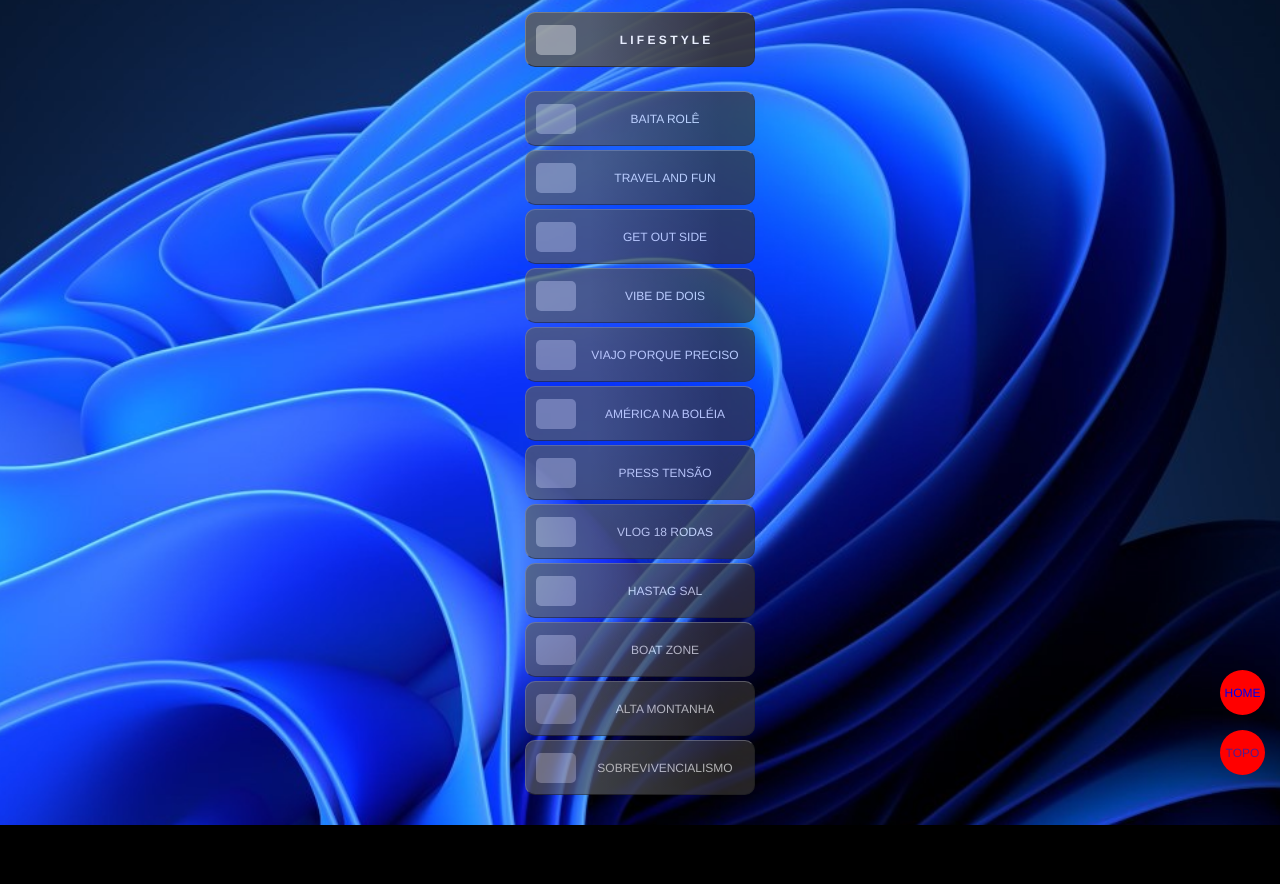
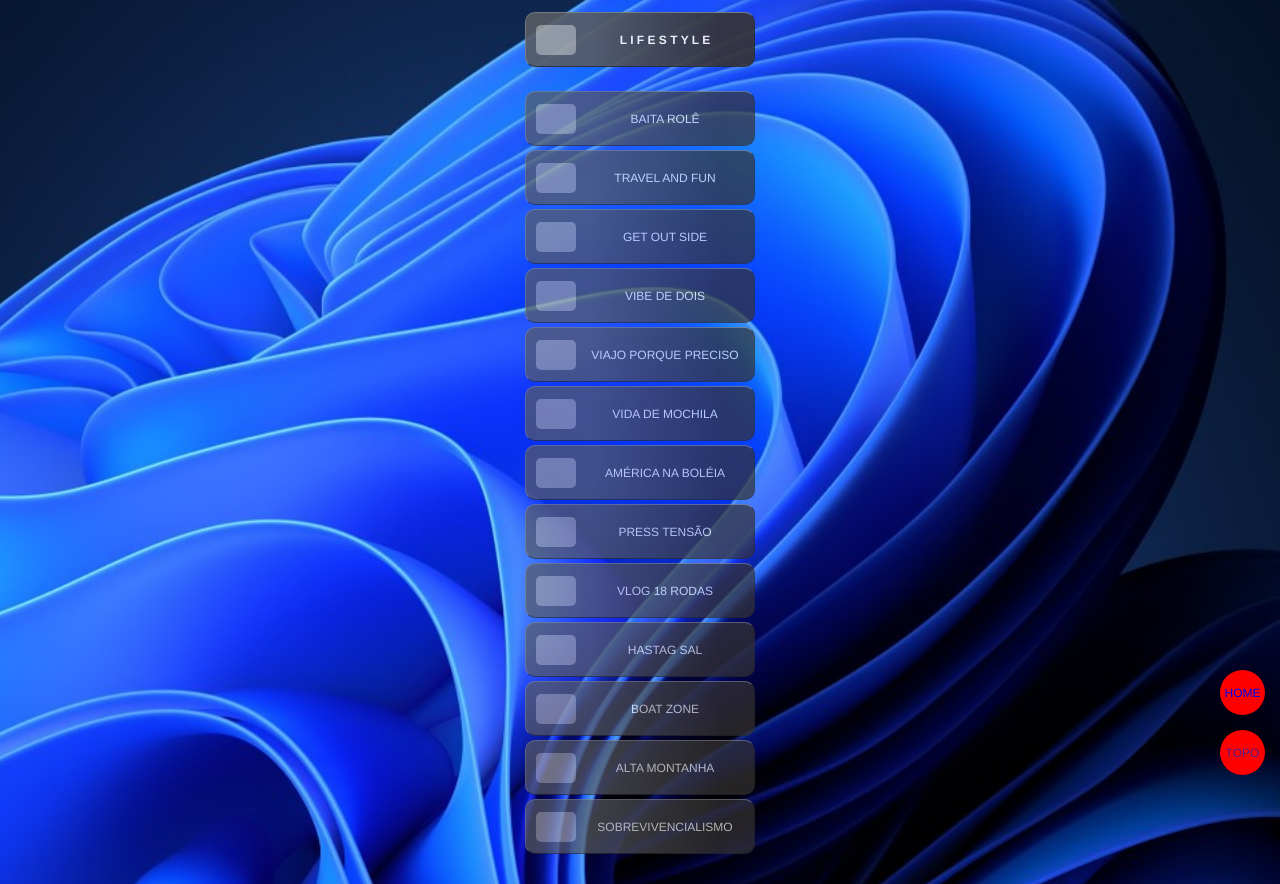
Before and after one commit to thuckness/links, a plain HTML site: page life.html in a window 1280 px wide. Before the commit the page ends 825 px from the top, so only its background shows below. Drawn offline with Linux system fonts and the light colour scheme; grey boxes are pictures that could not be loaded.

Commit message:
Add files via upload

```diff
--- a/life.html
+++ b/life.html
@@ -43,6 +43,10 @@
             <a href="https://www.youtube.com/@ViajoPorquePreciso/videos" target="_blank"><button class="btn-tiles">
                 <img  class="img-tiles" src="https://img.icons8.com/?size=100&id=e19IaX7vpxi9&format=png&color=000000"
                 title="VIAJO PORQUE PRECISO">VIAJO PORQUE PRECISO<p></p></button></a>
+
+            <a href="https://www.youtube.com/@VidadeMochila/videos" target="_blank"><button class="btn-tiles">
+                <img  class="img-tiles" src="https://img.icons8.com/?size=100&id=e19IaX7vpxi9&format=png&color=000000"
+                title="VIDA DE MOCHILA">VIDA DE MOCHILA<p></p></button></a>
 
             <a href="https://www.youtube.com/@EDDIEHAUL/videos" target="_blank"><button class="btn-tiles">
                 <img  class="img-tiles" src="https://img.icons8.com/?size=100&id=e19IaX7vpxi9&format=png&color=000000"
```
